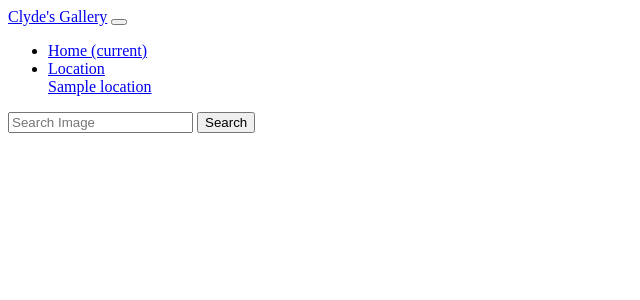
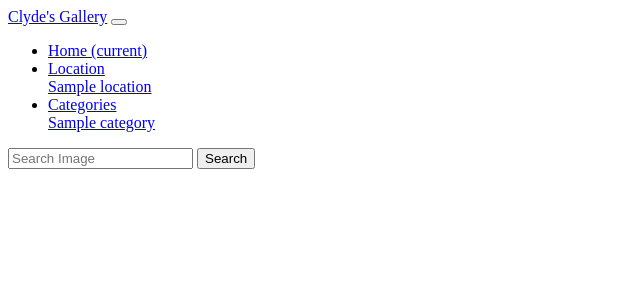
Before and after one commit to oodennis20/My-Gallery, a Django app: template images/templates/navbar.html in a window 1280 px wide. Shown: the top 300 px of the page, without its empty margins (0-640 px from the left). Run offline with Django 3.2, Linux system fonts and the light colour scheme; the template is opened without the code that fills it: most values are stand-ins (such as "Sample title", 1, 10 or a date in 2020); some libraries are stand-ins or nearby versions.

Commit message:
added categories filter,not working

```diff
--- a/images/models.py
+++ b/images/models.py
@@ -37,3 +37,8 @@ class Image(models.Model):
     def view_location(cls,name):
         location = cls.objects.filter(location=name)
         return location
+
+    @classmethod
+    def view_categories(cls,name):
+        categories = cls.objects.filter(categories=name)
+        return categories
--- a/images/templates/navbar.html
+++ b/images/templates/navbar.html
@@ -28,6 +28,14 @@
                         {%endfor%}
                     </div>
                 </li>
+                <li class="nav-item dropdown">
+                    <a class="nav-link dropdown-toggle" href="#" id="navbarDropdownMenuLink" data-toggle="dropdown" aria-haspopup="true" aria-expanded="false">Categories</a>
+                    <div class="dropdown-menu" aria-labelledby="dropdownMenuLink">
+                    {% for category in category %}
+                    <a class="dropdown-item" href="/?category={{category.id}}">{{category.name}}</a>
+                    {%endfor%}
+                    </div>
+                </li>
             </ul>
         </div>
         <form class="form-inline my-2 my-lg-0" role="search" action="{% url 'search_results' %}">
```
Also changed, not shown: images/views.py (+6 -1 lines).
